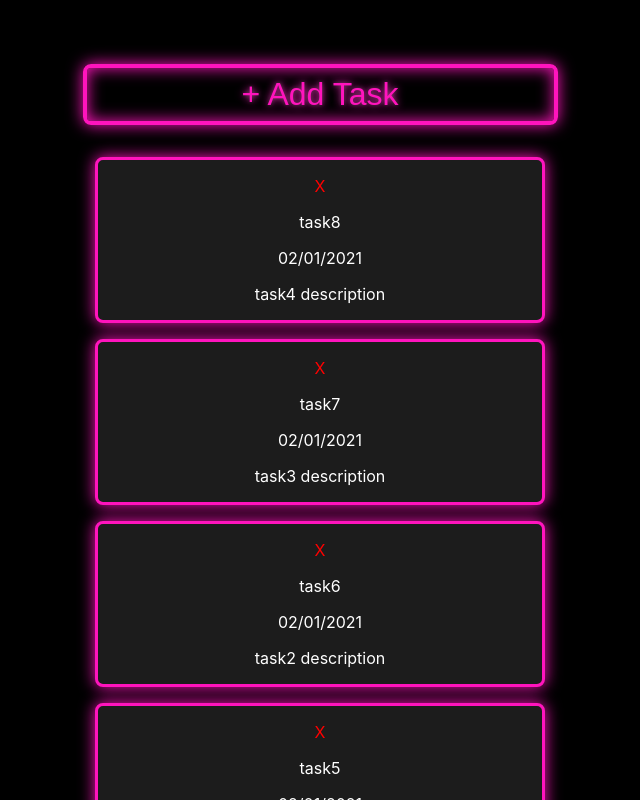
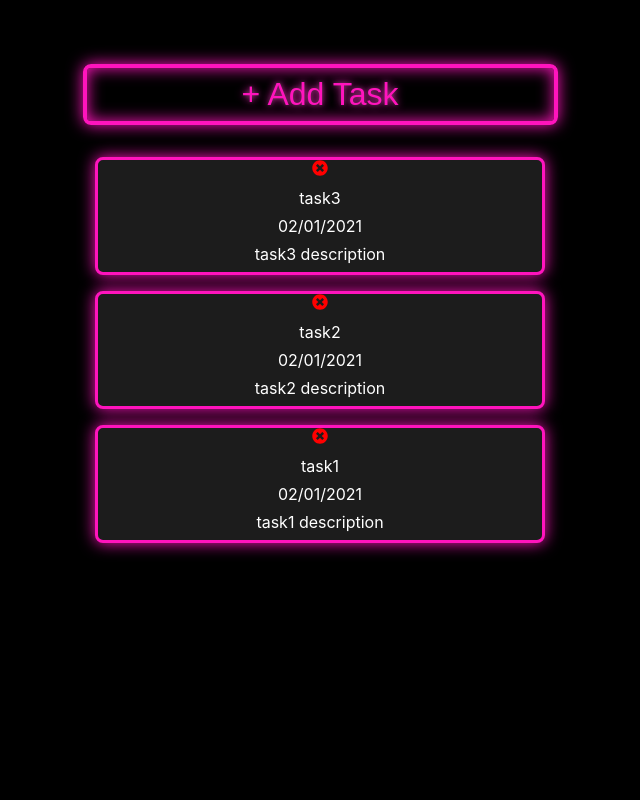
Before and after one commit to TheNootLinja/vaporwave-task-tracker, a React (Create React App) app: page / in a window 1280 px wide. Shown: the top 800 px of the page, without its empty margins (320-960 px from the left). Built offline with nearby package versions, Linux system fonts and the light colour scheme.

Commit message:
Change element for deleting an icon from an X to an actual icon.

```diff
--- a/package.json
+++ b/package.json
@@ -3,6 +3,7 @@
   "version": "0.1.0",
   "private": true,
   "dependencies": {
+    "@react-icons/all-files": "^4.1.0",
     "@testing-library/jest-dom": "^5.12.0",
     "@testing-library/react": "^11.2.6",
     "@testing-library/user-event": "^12.8.3",
--- a/src/App.js
+++ b/src/App.js
@@ -29,36 +29,6 @@ function App() {
         name: 'task3',
         dateTime: '02/01/2021',
         desc: 'task3 description',
-      },
-      {
-        id: 4,
-        name: 'task4',
-        dateTime: '02/01/2021',
-        desc: 'task4 description',
-      },
-      {
-        id: 5,
-        name: 'task5',
-        dateTime: '02/01/2021',
-        desc: 'task1 description',
-      },
-      {
-        id: 6,
-        name: 'task6',
-        dateTime: '02/01/2021',
-        desc: 'task2 description',
-      },
-      {
-        id: 7,
-        name: 'task7',
-        dateTime: '02/01/2021',
-        desc: 'task3 description',
-      },
-      {
-        id: 8,
-        name: 'task8',
-        dateTime: '02/01/2021',
-        desc: 'task4 description',
       },
     ]
   )
--- a/src/components/Tasks.js
+++ b/src/components/Tasks.js
@@ -1,16 +1,21 @@
 import '../styles/Tasks.css';
+import { FaTimesCircle } from '@react-icons/all-files/fa/FaTimesCircle';
 
-function Tasks({taskName, taskDateTime, taskDesc, taskId, onDelete}) {
+function Tasks({ taskName, taskDateTime, taskDesc, taskId, onDelete }) {
   return (
-        <div className='tasks'>
-            <div className='task'>
-                <p className='delete-button' data-key={taskId} onClick={onDelete}>X</p>
+    <div className="tasks">
+      <div className="task">
+        <FaTimesCircle
+          className="delete-button"
+          data-key={taskId}
+          onClick={onDelete}
+        />
         <p>{taskName}</p>
         <p>{taskDateTime}</p>
         <p>{taskDesc}</p>
       </div>
     </div>
-    )
+  );
 }
 
 export default Tasks;
--- a/src/styles/Tasks.css
+++ b/src/styles/Tasks.css
@@ -8,13 +8,19 @@
   border: 3px solid var(--clr-neon);
 }
 
+.tasks p {
+  margin: 0.5rem;
+}
+
 label {
   text-align: left;
+}
+
+.delete-button-container {
+  align-content: right;
 }
 
 .delete-button {
   color: red;
   cursor: pointer;
-  width: fit-content;
-  margin: 1rem auto 0 auto;
 }
```
Also changed, not shown: 1 other file (tests, documents, lock files or other folders). Lines whose indentation alone changed are shown as unchanged.
